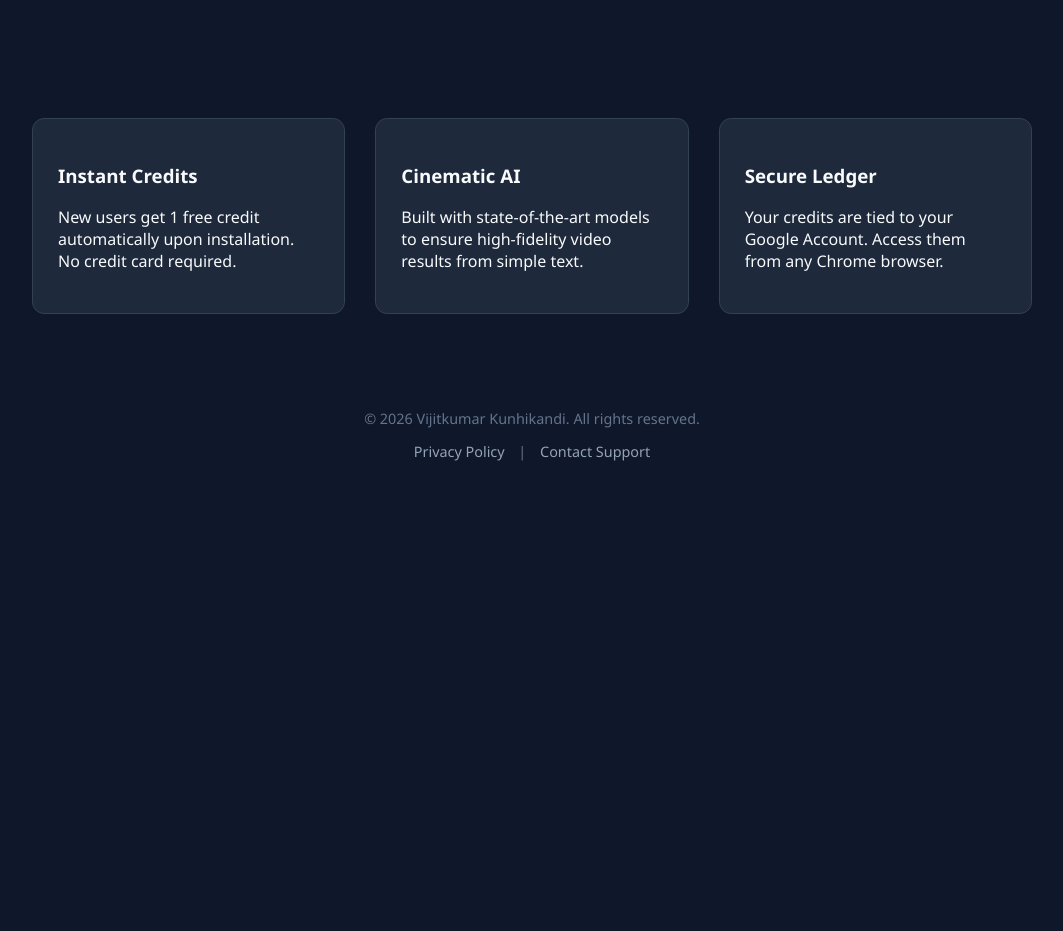
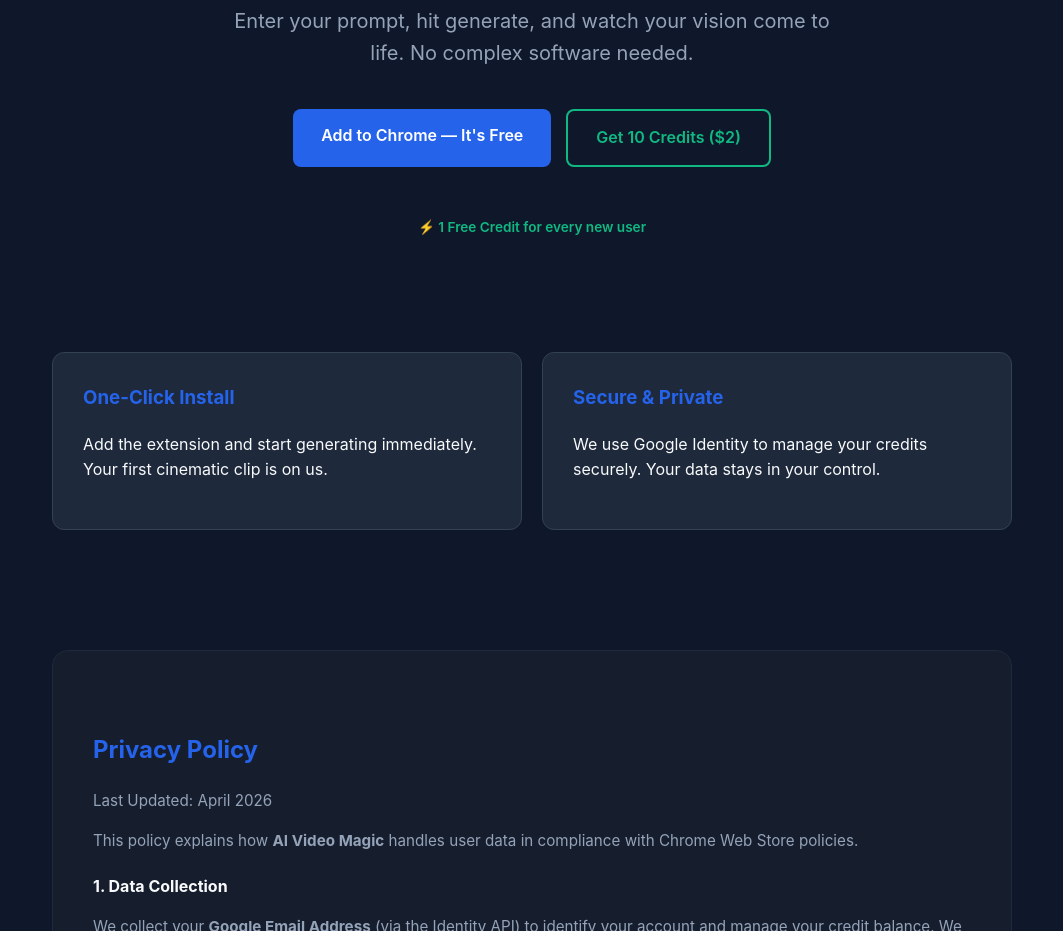
Before and after one commit to Vijit-k/apps.vijit.in, a plain HTML site: page index.html in a window 1280 px wide. Shown: the part 419-1350 px from the top of the page, without its empty margins (108-1171 px from the left). Before the commit the page ends 935 px from the top, so only its background shows below. Drawn offline with Linux system fonts and the light colour scheme.

Commit message:
Add files via upload

```diff
--- a/index.html
+++ b/index.html
@@ -3,146 +3,213 @@
 <head>
     <meta charset="UTF-8">
     <meta name="viewport" content="width=device-width, initial-scale=1.0">
-    <title>AI Video Magic | Professional AI Video Generation</title>
+    <title>AI Video Magic | Text to Video Chrome Extension</title>
+    <meta name="description" content="Generate cinematic AI videos directly from your browser. 1 Free Credit for new users.">
+
     <style>
         :root {
             --primary: #2563eb;
+            --primary-hover: #1d4ed8;
             --success: #10b981;
             --bg: #0f172a;
+            --card-bg: #1e293b;
             --text: #f8fafc;
+            --text-dim: #94a3b8;
         }
+
+        * { box-sizing: border-box; }
+
         body {
-            font-family: 'Segoe UI', sans-serif;
+            font-family: 'Inter', -apple-system, BlinkMacSystemFont, sans-serif;
             background-color: var(--bg);
             color: var(--text);
             margin: 0;
-            display: flex;
-            flex-direction: column;
-            align-items: center;
-            min-height: 100vh;
+            line-height: 1.6;
         }
+
+        .container {
+            max-width: 1000px;
+            margin: 0 auto;
+            padding: 0 20px;
+        }
+
+        /* Navigation */
         nav {
-            width: 100%;
-            padding: 20px;
+            padding: 20px 0;
             display: flex;
             justify-content: space-between;
-            max-width: 1000px;
-            box-sizing: border-box;
+            align-items: center;
         }
+
+        .logo {
+            font-weight: 800;
+            font-size: 1.5rem;
+            color: var(--primary);
+            text-decoration: none;
+        }
+
+        /* Hero Section */
         .hero {
             text-align: center;
-            padding: 80px 20px;
-            max-width: 800px;
+            padding: 100px 0 60px;
         }
-        h1 { font-size: 3rem; color: var(--primary); margin-bottom: 10px; }
-        p.subtitle { font-size: 1.2rem; color: #94a3b8; margin-bottom: 30px; }
 
+        h1 {
+            font-size: 3.5rem;
+            margin-bottom: 20px;
+            letter-spacing: -0.02em;
+        }
+
+        .subtitle {
+            font-size: 1.25rem;
+            color: var(--text-dim);
+            max-width: 600px;
+            margin: 0 auto 40px;
+        }
+
+        /* Buttons */
         .cta-group {
             display: flex;
-            gap: 20px;
+            gap: 15px;
             justify-content: center;
-            flex-wrap: wrap;
+            margin-bottom: 50px;
         }
+
         .btn {
-            padding: 15px 30px;
+            padding: 14px 28px;
             border-radius: 8px;
             text-decoration: none;
-            font-weight: bold;
-            font-size: 1rem;
-            transition: transform 0.2s;
+            font-weight: 600;
+            transition: all 0.2s ease;
         }
-        .btn:hover { transform: translateY(-2px); }
-        .btn-primary { background: var(--primary); color: white; }
-        .btn-outline { border: 2px solid var(--success); color: var(--success); }
 
+        .btn-main {
+            background-color: var(--primary);
+            color: white;
+        }
+
+        .btn-main:hover {
+            background-color: var(--primary-hover);
+            transform: translateY(-2px);
+        }
+
+        .btn-outline {
+            border: 2px solid var(--success);
+            color: var(--success);
+        }
+
+        .btn-outline:hover {
+            background-color: var(--success);
+            color: white;
+        }
+
+        /* Features */
         .features {
             display: grid;
-            grid-template-columns: repeat(auto-fit, minmax(250px, 1fr));
-            gap: 30px;
-            max-width: 1000px;
-            padding: 40px 20px;
+            grid-template-columns: repeat(auto-fit, minmax(300px, 1fr));
+            gap: 20px;
+            padding: 40px 0;
         }
+
         .card {
-            background: #1e293b;
-            padding: 25px;
+            background: var(--card-bg);
+            padding: 30px;
             border-radius: 12px;
             border: 1px solid #334155;
         }
 
+        .card h3 { margin-top: 0; color: var(--primary); }
+
+        /* Privacy Policy Section (Anchor Target) */
+        #privacy-policy {
+            margin-top: 80px;
+            padding: 60px 40px;
+            background: #161e2e;
+            border-radius: 16px;
+            border: 1px solid #1e293b;
+        }
+
+        .policy-content h2 { color: var(--primary); }
+        .policy-content h4 { color: var(--text); margin-bottom: 10px; }
+        .policy-content p, .policy-content li { color: var(--text-dim); font-size: 0.95rem; }
+
         footer {
-            margin-top: auto;
-            padding: 40px;
+            padding: 60px 0;
             text-align: center;
-            color: #64748b;
+            border-top: 1px solid #1e293b;
+            color: var(--text-dim);
             font-size: 0.9rem;
         }
-        footer a { color: #94a3b8; text-decoration: none; margin: 0 10px; }
-        footer a:hover { text-decoration: underline; }
 
-        /* Privacy Section Styling */
-        #privacy {
-            max-width: 800px;
-            margin: 40px auto;
-            padding: 40px 20px;
-            background: #1e293b;
-            border-radius: 12px;
-            text-align: left;
-            display: none; /* Hidden by default, toggle via JS if needed */
+        footer a { color: var(--text-dim); text-decoration: none; margin: 0 10px; }
+        footer a:hover { color: var(--primary); }
+
+        @media (max-width: 600px) {
+            h1 { font-size: 2.5rem; }
+            .cta-group { flex-direction: column; }
         }
     </style>
 </head>
 <body>
 
+    <div class="container">
         <nav>
-        <div style="font-weight: bold; font-size: 1.5rem;">AI Video Magic</div>
-        <div><a href="#privacy" onclick="document.getElementById('privacy').style.display='block'" style="color:#94a3b8; text-decoration:none;">Support</a></div>
+            <a href="#" class="logo">AI Video Magic</a>
+            <div class="nav-links">
+                <a href="#privacy-policy" style="color: var(--text-dim); text-decoration: none;">Privacy</a>
+            </div>
         </nav>
 
         <section class="hero">
-        <h1>Transform Prompts into Video</h1>
-        <p class="subtitle">The ultimate Chrome Extension for creators and professionals. Simple, fast, and cinematic.</p>
+            <h1>Cinematic AI Video, <br>Directly in Chrome.</h1>
+            <p class="subtitle">Enter your prompt, hit generate, and watch your vision come to life. No complex software needed.</p>
 
             <div class="cta-group">
-            <a href="https://chrome.google.com/webstore/detail/your-id" class="btn btn-primary">Install Extension (1 Free Credit)</a>
-            <a href="https://rzp.io/l/your_live_link" class="btn btn-outline">Buy 10 Credits ($2)</a>
+                <a href="https://chrome.google.com/webstore" class="btn btn-main">Add to Chrome — It's Free</a>
+                <a href="https://rzp.io/l/your_live_link" class="btn btn-outline">Get 10 Credits ($2)</a>
             </div>
+            <p style="font-size: 0.85rem; color: var(--success); font-weight: 600;">⚡ 1 Free Credit for every new user</p>
         </section>
 
         <section class="features">
             <div class="card">
-            <h3>Instant Credits</h3>
-            <p>New users get 1 free credit automatically upon installation. No credit card required.</p>
+                <h3>One-Click Install</h3>
+                <p>Add the extension and start generating immediately. Your first cinematic clip is on us.</p>
             </div>
             <div class="card">
-            <h3>Cinematic AI</h3>
-            <p>Built with state-of-the-art models to ensure high-fidelity video results from simple text.</p>
-        </div>
-        <div class="card">
-            <h3>Secure Ledger</h3>
-            <p>Your credits are tied to your Google Account. Access them from any Chrome browser.</p>
+                <h3>Secure & Private</h3>
+                <p>We use Google Identity to manage your credits securely. Your data stays in your control.</p>
             </div>
         </section>
 
-    <section id="privacy">
-        <h2 style="color:var(--primary)">Privacy Policy</h2>
-        <p><strong>Effective Date:</strong> April 2026</p>
-        <p>AI Video Magic is committed to protecting your privacy. This policy outlines how we handle your data:</p>
-        <ul>
-            <li><strong>Identity:</strong> We use your Google Email address to identify your account and sync your credit balance.</li>
-            <li><strong>Tracking:</strong> We generate a unique Installation ID to prevent trial abuse and ensure fair usage.</li>
-            <li><strong>Data Security:</strong> Your data is stored securely via Google Cloud and is never shared with third parties.</li>
-            <li><strong>Contact:</strong> For support or data deletion, reach out to <a href="mailto:vijit@vijit.in" style="color:var(--primary)">vijit@vijit.in</a>.</li>
-        </ul>
-        <button onclick="document.getElementById('privacy').style.display='none'" style="background:none; border:1px solid #94a3b8; color:#94a3b8; cursor:pointer; padding:5px 10px; border-radius:4px;">Close</button>
+        <section id="privacy-policy">
+            <div class="policy-content">
+                <h2>Privacy Policy</h2>
+                <p>Last Updated: April 2026</p>
+                <p>This policy explains how <strong>AI Video Magic</strong> handles user data in compliance with Chrome Web Store policies.</p>
+
+                <h4>1. Data Collection</h4>
+                <p>We collect your <strong>Google Email Address</strong> (via the Identity API) to identify your account and manage your credit balance. We also generate a unique <strong>Installation ID</strong> stored in your browser to prevent trial abuse.</p>
+
+                <h4>2. Data Usage & Purpose</h4>
+                <p>Your data is used strictly for the core functionality of the extension: verifying your identity and synchronizing your purchased credits across different Chrome browsers where you are logged in.</p>
+
+                <h4>3. Data Security & Sharing</h4>
+                <p>We do not sell, rent, or trade your personal information with third parties. All credit transactions and balances are stored securely in a Google Cloud environment.</p>
+
+                <h4>4. Data Deletion</h4>
+                <p>You may request the deletion of your account data at any time by emailing <a href="mailto:vijit@vijit.in" style="color: var(--primary);">vijit@vijit.in</a>.</p>
+            </div>
         </section>
 
         <footer>
             <p>&copy; 2026 Vijitkumar Kunhikandi. All rights reserved.</p>
-        <p>
-            <a href="#privacy" onclick="document.getElementById('privacy').style.display='block'">Privacy Policy</a> |
-            <a href="mailto:vijit@vijit.in">Contact Support</a>
-        </p>
+            <div style="margin-top: 10px;">
+                <a href="#privacy-policy">Privacy Policy</a>
+                <a href="mailto:vijit@vijit.in">Support</a>
+            </div>
         </footer>
+    </div>
 
 </body>
 </html>
```
Lines whose indentation alone changed are shown as unchanged.
